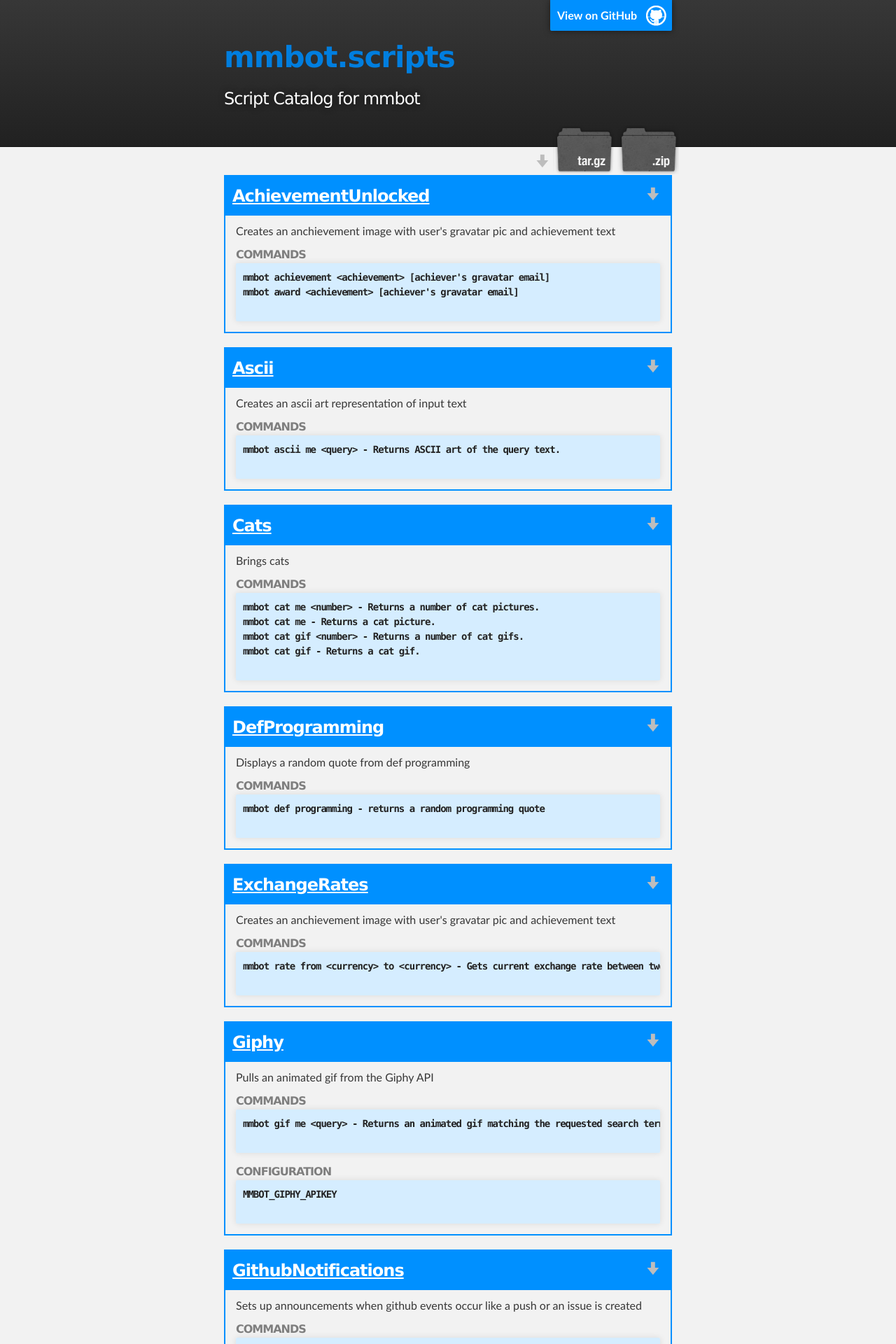
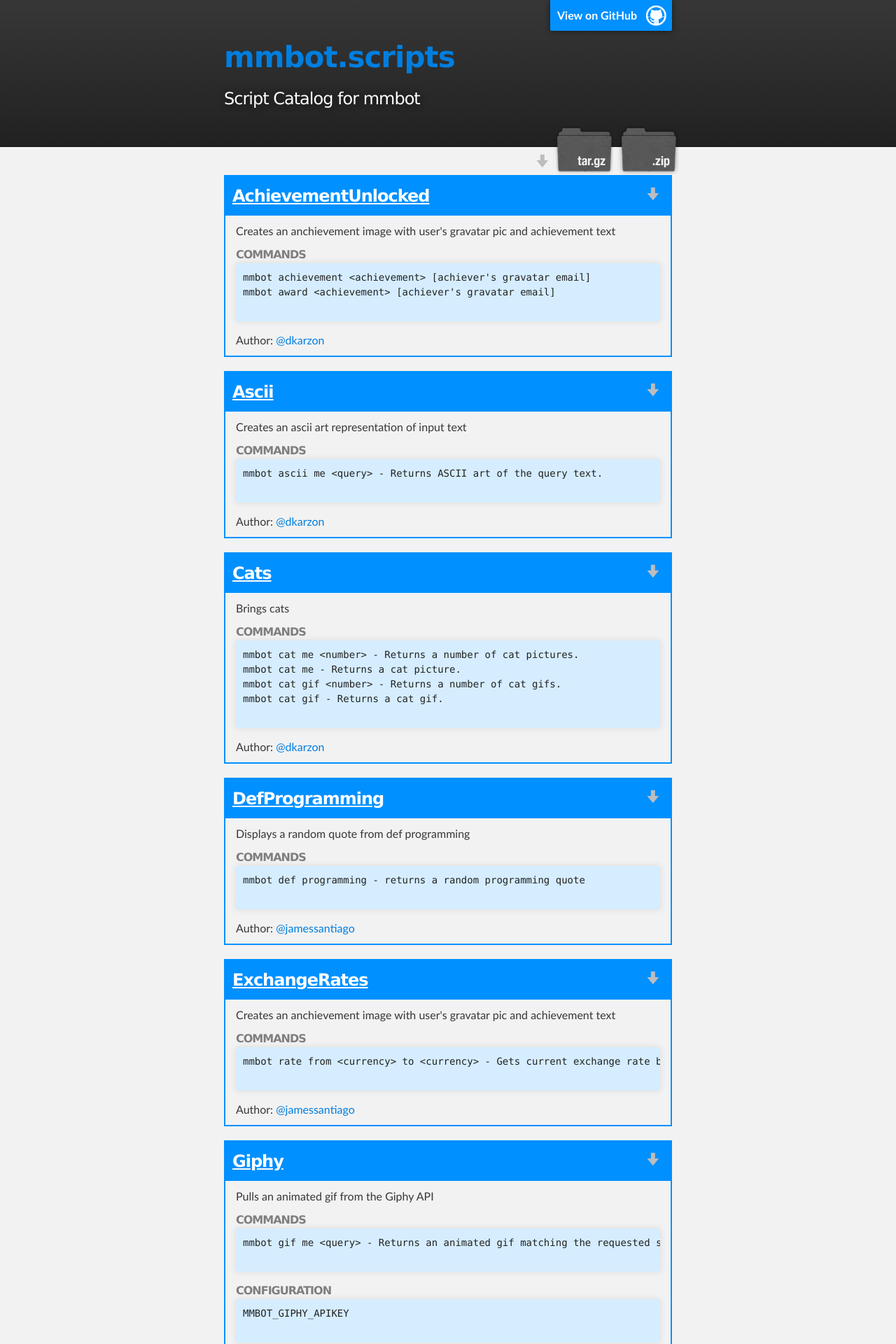
Before and after one commit to mmbot/mmbot.scripts, a Jekyll site: the page built from catalog.html, in a window 1280 px wide. Shown: the top 1920 px of the page at 70% size. Built offline with Jekyll 4.4.1, drawn with Linux system fonts in a browser that asks for light colours; some of the changed text lies outside the part shown.

Commit message:
Catalog html styling

```diff
--- a/catalog.html
+++ b/catalog.html
@@ -13,17 +13,18 @@
   </h3>
   <p>{{ script.description }}</p>
   {% if script.commands.size > 0 %}
-  <h4>COMMANDS<h4>
+  <h4>COMMANDS</h4>
   <pre>{% for command in script.commands %}
 {{command | xml_escape }}
 {% endfor %}</pre>
   {% endif %}
 
   {% if script.configuration.size > 0 %}
-  <h4>CONFIGURATION<h4>
+  <h4>CONFIGURATION</h4>
   <pre>{% for config in script.configuration %}
 {{config | xml_escape }}
 {% endfor %}</pre>
   {% endif %}
+  <p>Author: <a href="https://github.com/{{ script.author }}" target="_blank">@{{ script.author }}</a></p>
 </div>
 {% endfor %}
--- a/stylesheets/stylesheet.css
+++ b/stylesheets/stylesheet.css
@@ -458,7 +458,7 @@
 }
 
 .scriptbox pre {
-  margin: 0 15px 15px 0;
+  margin: 0 15px 15px 15px;
   padding: 10px;
   width: inherit;
   background-color: #D5EDFF;
```
